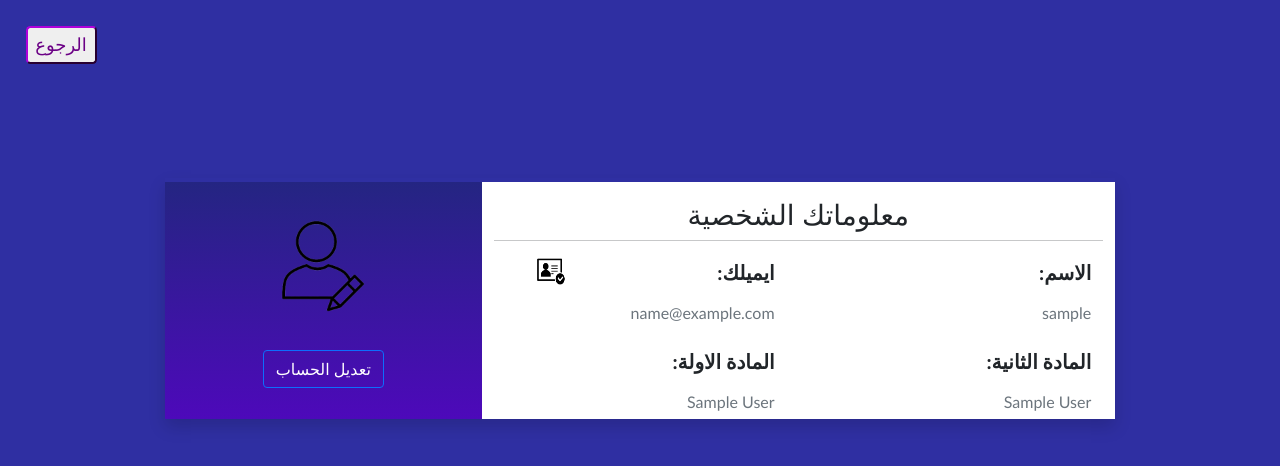
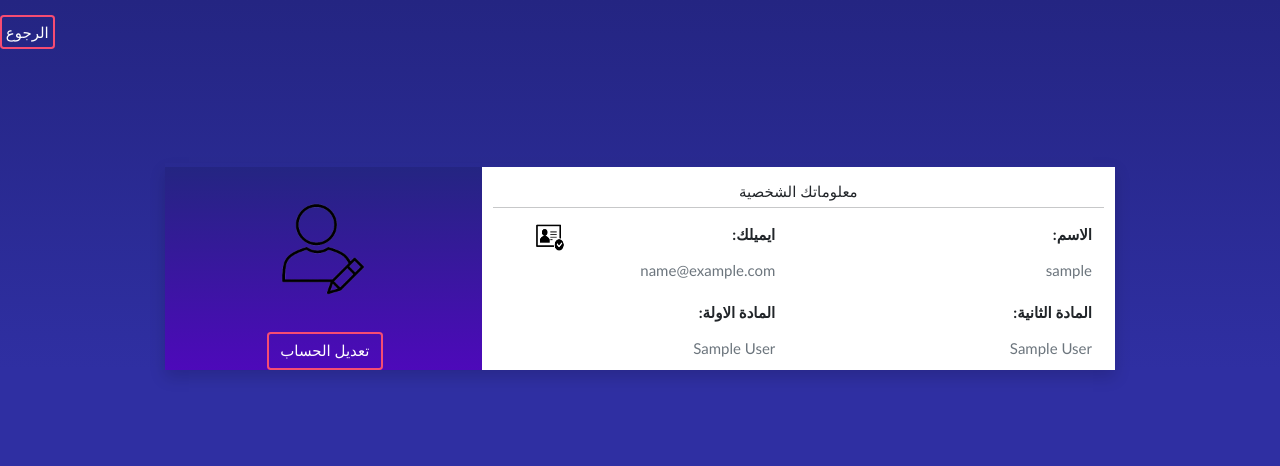
Before and after one commit to kasdo770/AskMe, a Flask app: page /profile in a window 1280 px wide. Shown: the top 466 px of the page. Run offline with Flask 2, Linux system fonts and the light colour scheme; a user stored in the database is signed in; tables that the repository leaves empty hold one stand-in row (values such as "Sample post"); some libraries are stand-ins or nearby versions.

Commit message:
profile buttons fix

```diff
--- a/website/templates/profile.html
+++ b/website/templates/profile.html
@@ -6,8 +6,9 @@
     <meta name="viewport" content="width=device-width, initial-scale=1.0">
     <link rel="stylesheet" href="{{url_for('static',filename='css/bootstrap.min.css')}}">
     <link rel="stylesheet" href="{{url_for('static',filename='js/bootstrap.min.js')}}">
+    <link rel="stylesheet" href="{{url_for('static',filename='/TemplatesCss/ViewPost.css')}}">
     <script src="{{url_for('static',filename='jquery/jquery-3.6.0.min.js')}}"></script>
-    <button id="backbutton" onclick="window.location.href='http://127.0.0.1:5000/mainpage'">الرجوع</button>
+    <a href="/mainpage" class="btn btn-primary  text-size-2 p-1 ml-3 mt-3" id="back" >الرجوع</a>
     <script>
          $(function(){
           $("#changeprofilebtn").click(function(){
@@ -133,19 +134,17 @@
             background-size: 100%;
             }
             .zuttons {
-                    background-color: transparent !important;
-                    color: white;
-                    outline: none !important;
-                    box-shadow: none !important;
-                    margin-bottom:3%;
+                background-color: transparent !important;
+                outline: none !important;
+                border: 2px #F64C72 solid !important;
+                box-shadow: none !important;
+                margin-left: 1%;
             }
             .zuttons:hover {
-                    background-color: #9873bd !important;
+                background-color: #fa6787 !important;
             }
             .zuttons:active {
-                    background-color: #793bb6 !important;
-                    outline: none !important;
-                    box-shadow: none !important;
+                background-color: #ff3f69 !important;
             }
             .rewrite-open{
                 background-color: rgb(211, 211, 211);
```
